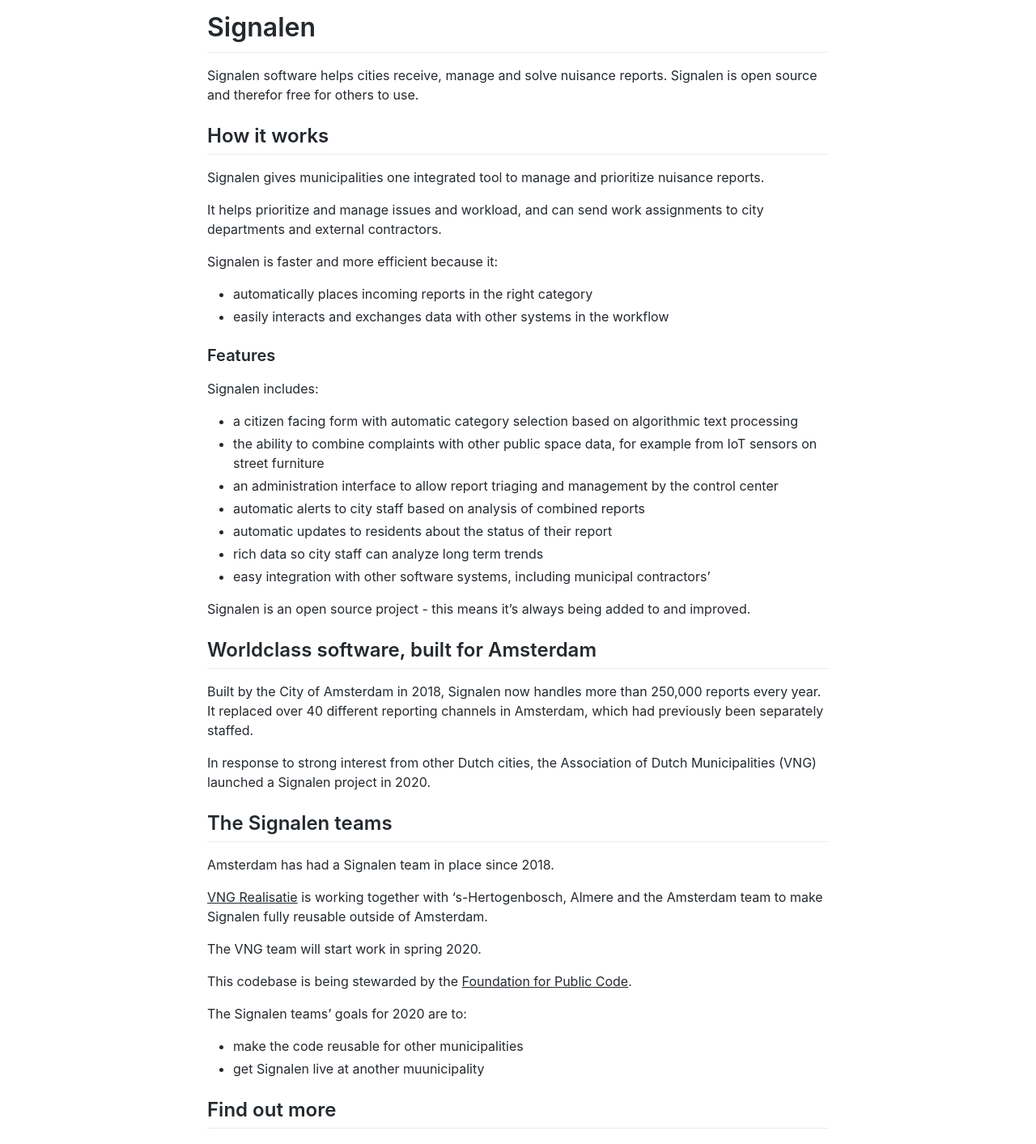
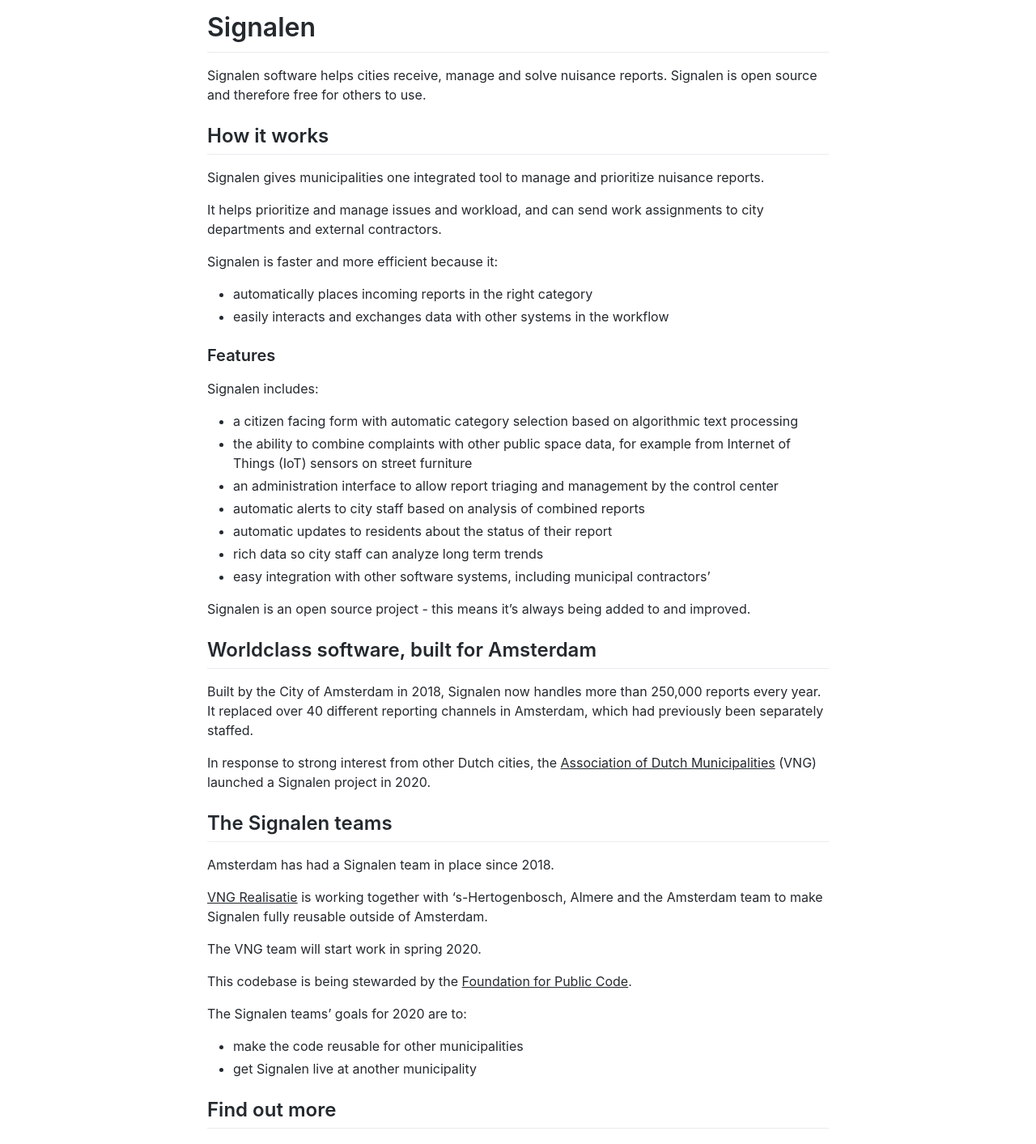
Before and after one commit to Signalen/signalen.org, a Jekyll site: the page built from index.md, in a window 1280 px wide. Shown: the part 321-1734 px from the top of the page at 81% size. Built offline with Jekyll 4.4.1, drawn with Linux system fonts in a browser that asks for light colours; some web fonts are replaced; our own code applies the rules of GitHub Pages for plain Markdown files.

Commit message:
proofreading

```diff
--- a/index.md
+++ b/index.md
@@ -1,6 +1,6 @@
 # Signalen
 
-Signalen software helps cities receive, manage and solve nuisance reports. Signalen is open source and therefor free for others to use.
+Signalen software helps cities receive, manage and solve nuisance reports. Signalen is open source and therefore free for others to use.
 
 ## How it works
 
@@ -18,7 +18,7 @@ Signalen is faster and more efficient because it:
 Signalen includes:
 
 * a citizen facing form with automatic category selection based on algorithmic text processing
-* the ability to combine complaints with other public space data, for example from IoT sensors on street furniture
+* the ability to combine complaints with other public space data, for example from Internet of Things (IoT) sensors on street furniture
 * an administration interface to allow report triaging and management by the control center
 * automatic alerts to city staff based on analysis of combined reports
 * automatic updates to residents about the status of their report
@@ -31,7 +31,7 @@ Signalen is an open source project - this means it's always being added to and i
 
 Built by the City of Amsterdam in 2018, Signalen now handles more than 250,000 reports every year. It replaced over 40 different reporting channels in Amsterdam, which had previously been separately staffed.
 
-In response to strong interest from other Dutch cities, the Association of Dutch Municipalities (VNG) launched a Signalen project in 2020.
+In response to strong interest from other Dutch cities, the [Association of Dutch Municipalities](https://vng.nl/) (VNG) launched a Signalen project in 2020.
 
 ## The Signalen teams
 
@@ -46,7 +46,7 @@ This codebase is being stewarded by the [Foundation for Public Code](https://pub
 The Signalen teams' goals for 2020 are to:
 
 * make the code reusable for other municipalities
-* get Signalen live at another muunicipality
+* get Signalen live at another municipality
 
 ## Find out more
 
```
